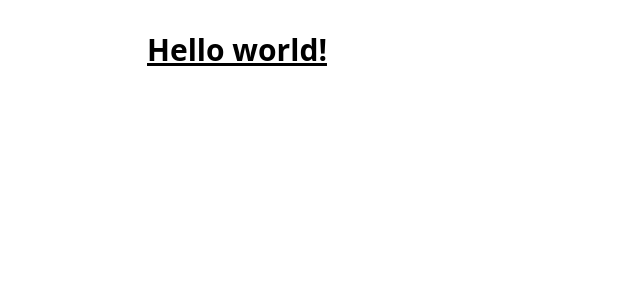
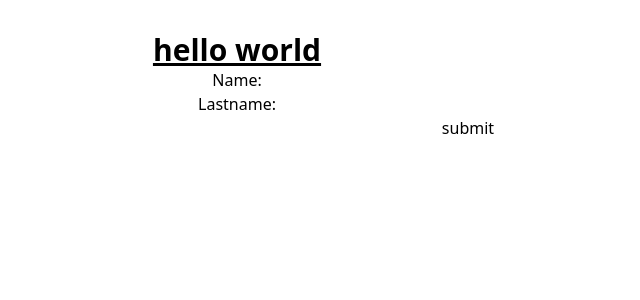
Before and after one commit to alaincodes/miasin, a React (Vite) app: page / in a window 1280 px wide. Shown: the top 300 px of the page, without its empty margins (403-1043 px from the left). Built offline with nearby package versions, Linux system fonts and the light colour scheme.

Commit message:
don rememba

```diff
--- a/src/App.jsx
+++ b/src/App.jsx
@@ -1,11 +1,43 @@
-import "./App.css";
+import "./App.css"
+import { useState } from "react"
+
 
 function App() {
+  const [person, setPerson] = useState({
+    name: "",
+    lastname: "",
+  })
+
+  const handleInputChange = (e) => {
+    const { name, value } = e.target
+
+    setPerson((prevState) => ({
+      ...prevState,
+      [name]: value
+    }))
+  }
+
+  const handleSubmit = (e) => {
+    e.preventDefault();
+    console.log("Submitted person:", person);
+  }
+
 	return (
 		<>
-			<h1 className="text-3xl font-bold underline">Hello world!</h1>
+			<h1 className="text-3xl font-bold underline">hello world</h1>
+
+      <div>
+        <p>Name: {person.name}</p>
+        <p>Lastname: {person.lastname}</p>
+      </div>
+
+      <form onSubmit={handleSubmit}>
+        <input type="text" name="name" value={person.name} onChange={handleInputChange} />
+        <input type="text" name="lastname" value={person.lastname} onChange={handleInputChange} />
+        <button>submit</button>
+      </form>
 		</>
-	);
+	)
 }
 
-export default App;
+export default App
```
Also changed, not shown: 1 other file (tests, documents, lock files or other folders).
